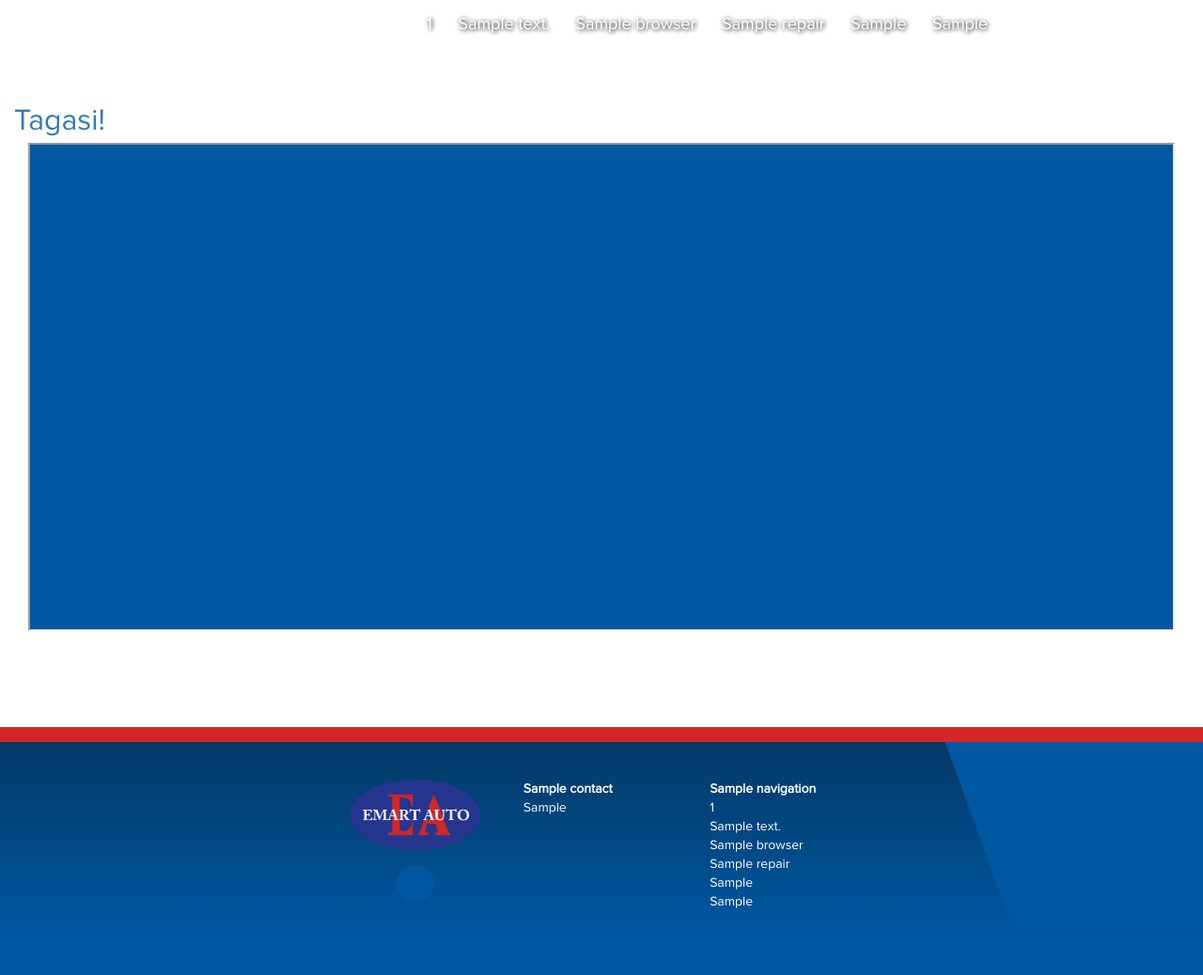
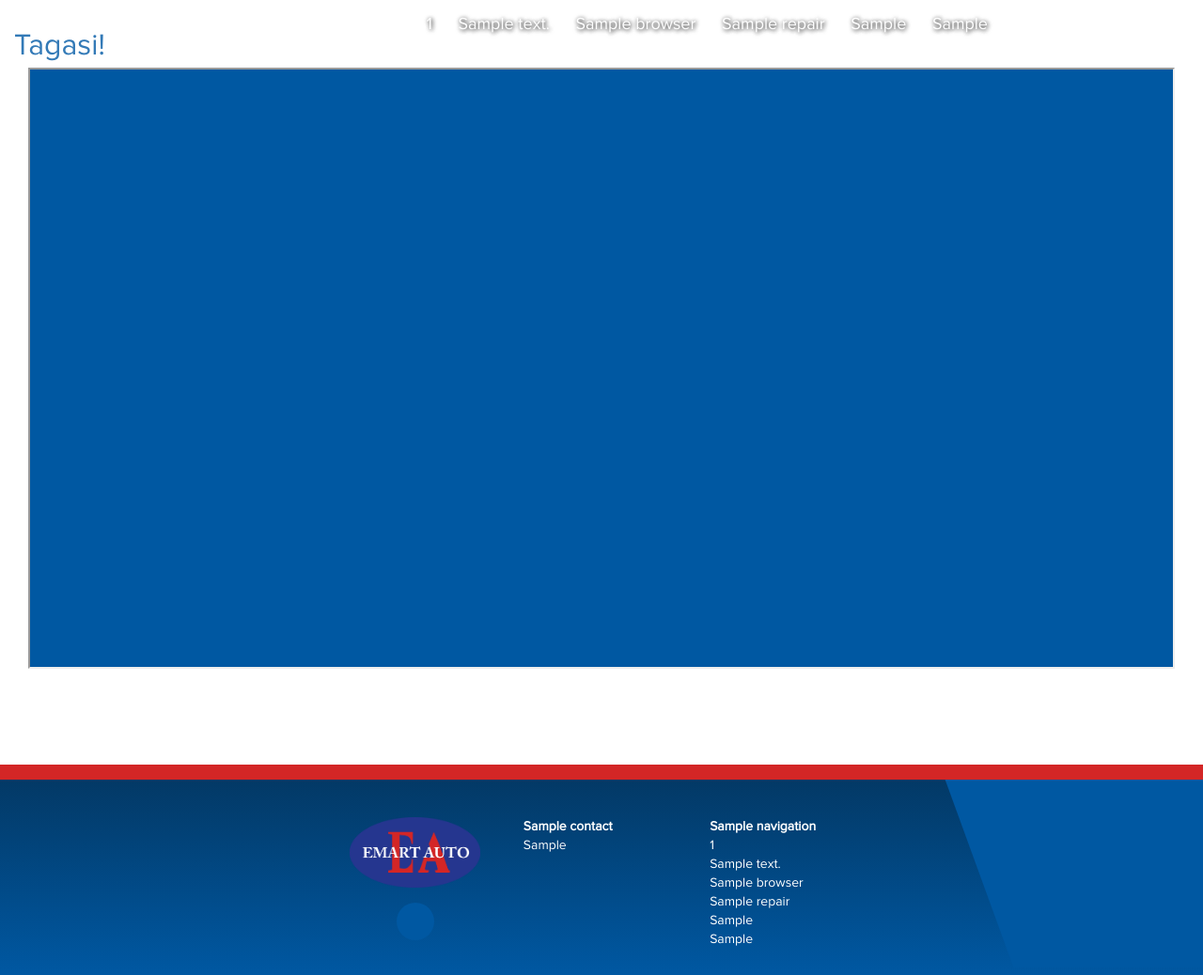
Before and after one commit to alvarantson/emartauto, a Django app: template templates/kalender.html in a window 1280 px wide. Shown: the part 50-1088 px from the top of the page at 94% size. Before the commit the page ends 1017 px from the top, so only its background shows below. Run offline with Django 3.2, Linux system fonts and the light colour scheme; the template is opened without the code that fills it: most values are stand-ins (such as "Sample title", 1, 10 or a date in 2020); some libraries are stand-ins or nearby versions.

Commit message:
kalender tweak

```diff
--- a/templates/kalender.html
+++ b/templates/kalender.html
@@ -10,7 +10,7 @@
 <body>
 	{% include "navbar/navbar.html" %}
 
-	<div class="col-xs-12 main">
+	<div class="col-xs-12 main" style="margin-top: 5vh">
 		<a href="/login" style="font-size: 4vh;">Tagasi!</a>
 		<!--
 			<table class="table">
@@ -73,7 +73,7 @@
 			</table>
 		-->
 		<div class="col-xs-12">
-		<iframe class="menu" style="width: 100%; height: 65vh;" src="{{ link.link }}"></iframe>
+		<iframe class="menu" style="width: 100%; height: 80vh;" src="{{ link.link }}"></iframe>
 		</div>
 	</div>
 
```
Also changed, not shown: db.sqlite3.
